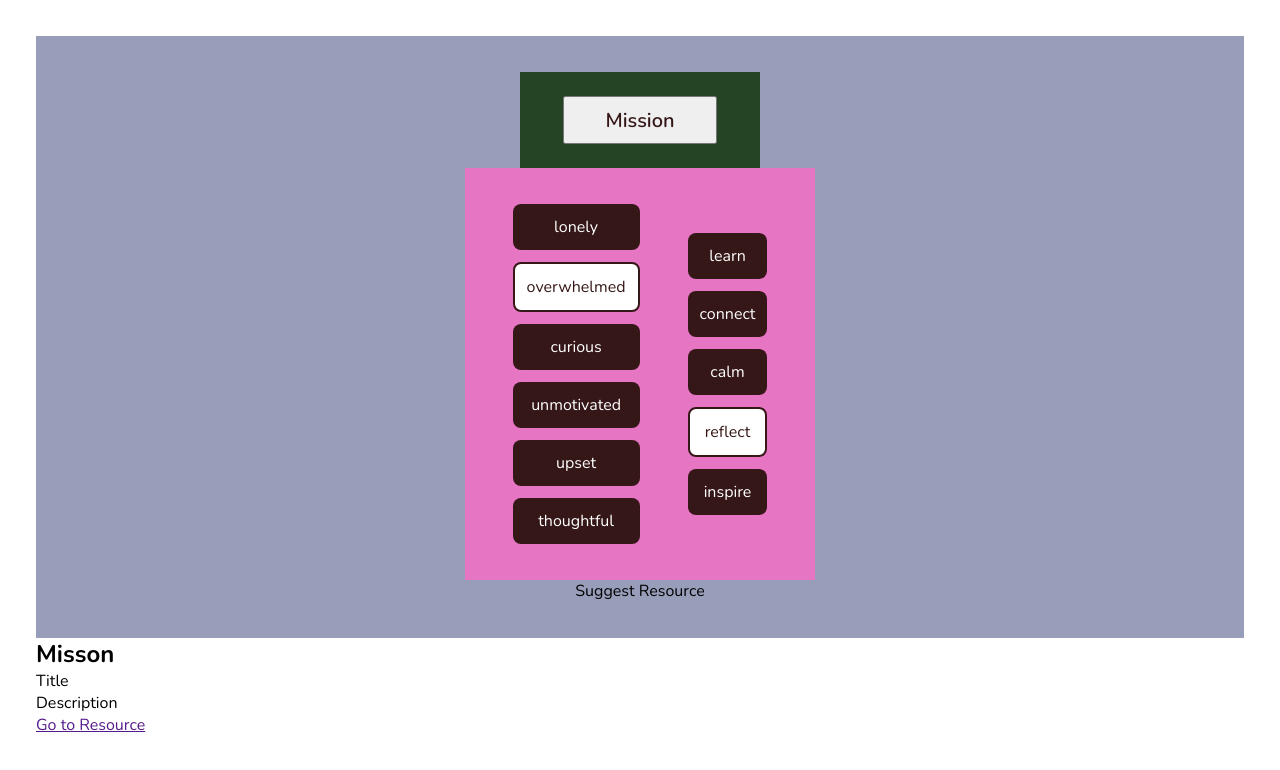
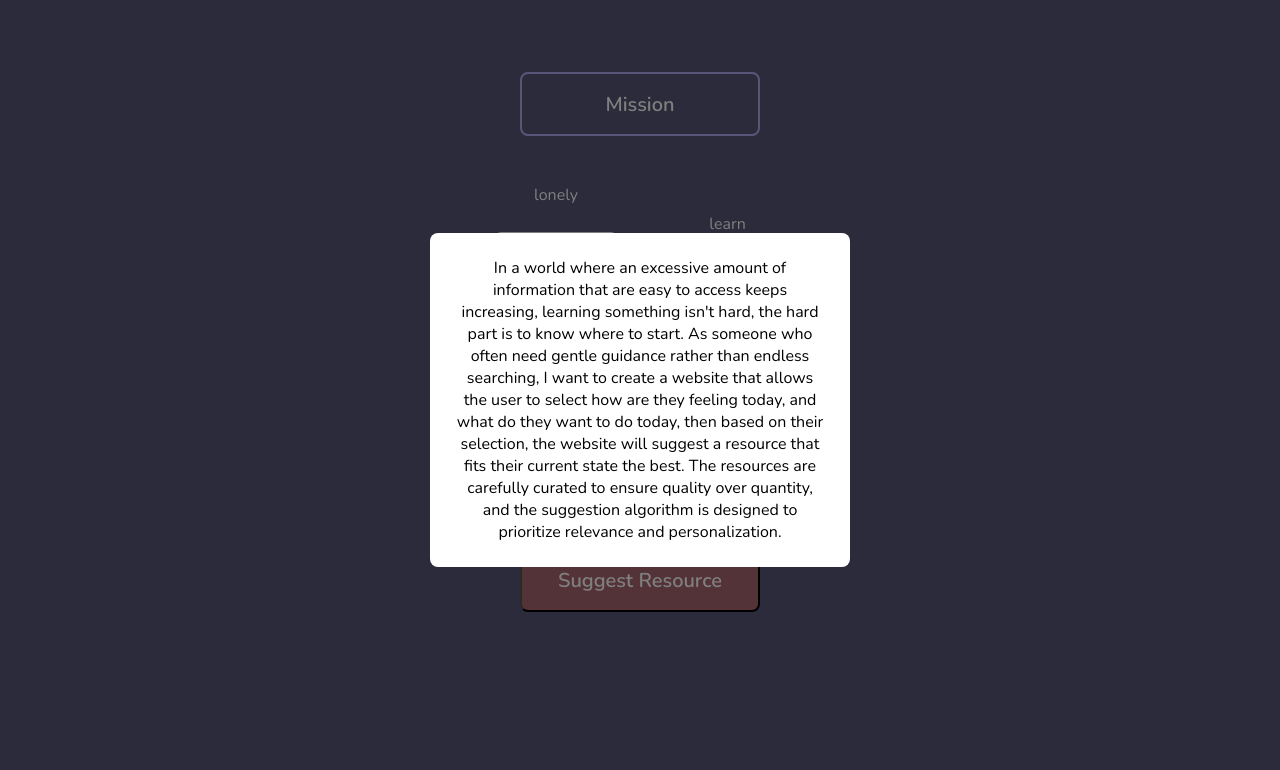
Before and after one commit to MarcoPhanVu/content_suggesting, a plain HTML site: page index.html in a window 1280 px wide. Both pictures are taken after a click on the button "Mission". Drawn offline with nearby package versions, Linux system fonts and the light colour scheme.

Commit message:
add modal and update suggesting logic

```diff
--- a/index.html
+++ b/index.html
@@ -11,9 +11,7 @@
     </head>
     <body>
         <div class="main-container">
-            <div class="panel">
-                <button class="mission">Mission</button>
-            </div>
+            <button class="mission" onclick="toggleMission()">Mission</button>
             <div class="panel-container">
                 <div class="options-container">
                     <div class="feeling-option option" data-value="lonely">
@@ -39,44 +37,45 @@
                     </div>
                 </div>
                 <div class="options-container">
-                    <div class="activity-option option" data-value="learn">
+                    <div class="intention-option option" data-value="learn">
                         learn
                     </div>
-                    <div class="activity-option option" data-value="connect">
+                    <div class="intention-option option" data-value="connect">
                         connect
                     </div>
-                    <div class="activity-option option" data-value="calm">
+                    <div class="intention-option option" data-value="calm">
                         calm
                     </div>
                     <div
-                        class="activity-option option active"
+                        class="intention-option option active"
                         data-value="reflect"
                     >
                         reflect
                     </div>
-                    <div class="activity-option option" data-value="inspire">
+                    <div class="intention-option option" data-value="inspire">
                         inspire
                     </div>
                 </div>
             </div>
-            <div class="suggest-btn" onclick="getSelectedOption()">
+            <button class="suggest-btn" onclick="updateRecommendation()">
                 Suggest Resource
-            </div>
+            </button>
         </div>
 
-        <div class="pop-up">
-            <h2>Misson</h2>
-            <p class="mission-description"></p>
-        </div>
-
-        <div class="pop-up">
-            <div class="thumbnail-container">
-                <picture src="" class="thumbnail"></picture>
-            </div>
-            <div class="info">
-                <div class="title">Title</div>
-                <div class="description">Description</div>
-                <a class="link" href="" target="_blank">Go to Resource</a>
+        <div class="modal hidden">
+            <div class="modal-content">
+                <button class="close-btn">X</button>
+                <div class="thumbnail-container">
+                    <img src="" class="thumbnail" alt="Thumbnail" />
+                </div>
+                <div class="info">
+                    <div class="title">Title</div>
+                    <div class="description">
+                        Lorem ipsum dolor sit amet consectetur adipisicing elit.
+                        Molestias illo beatae ad ipsa ipsum!.
+                    </div>
+                    <a href="" target="_blank" class="link">Go to Resource</a>
+                </div>
             </div>
         </div>
         <!-- JS Script(s) -->
--- a/scripts/script.js
+++ b/scripts/script.js
@@ -1,10 +1,37 @@
-const allSmallContainer = document.querySelectorAll(".sub-container");
-const allDataResult = document.querySelectorAll(".result");
+const modal = document.querySelector(".modal");
+const closeBtn = document.querySelector(".close-btn");
+
+var missionDesc =
+    "In a world where an excessive amount of information that are easy to access keeps increasing, learning something isn't hard, the hard part is to know where to start. As someone who often need gentle guidance rather than endless searching, I want to create a website that allows the user to select how are they feeling today, and what do they want to do today, then based on their selection, the website will suggest a resource that fits their current state the best. The resources are carefully curated to ensure quality over quantity, and the suggestion algorithm is designed to prioritize relevance and personalization.";
+
+closeBtn.addEventListener("click", () => {
+    modal.classList.add("hidden");
+    document.querySelector(".thumbnail-container").style.display = "block";
+    document.querySelector(".link").style.display = "inline-block";
+});
+
+modal.addEventListener("click", (e) => {
+    // Click outside to close
+    if (e.target === modal) {
+        modal.classList.add("hidden");
+    }
+
+    document.querySelector(".thumbnail-container").style.display = "block";
+    document.querySelector(".link").style.display = "inline-block";
+});
+
+function toggleMission() {
+    console.log("Mission button clicked");
+    document.querySelector(".title").textContent = "Mission";
+    document.querySelector(".modal-content").innerText = missionDesc;
+    modal.classList.remove("hidden");
+    // document.querySelector(".thumbnail-container").style.backgroundColor ="#eca513";
+    // document.querySelector(".link").style.display = "none";
+}
 
 // Sources:
-
 const feelingOptions = document.querySelectorAll(".feeling-option");
-const activityOptions = document.querySelectorAll(".activity-option");
+const intentionOptions = document.querySelectorAll(".intention-option");
 
 const resources = [
     {
@@ -156,15 +183,60 @@ function singleSelect(options) {
         option.addEventListener("click", () => {
             options.forEach((opt) => opt.classList.remove("active"));
             option.classList.add("active"); // should not use toggle to prevent deselect
-
+            console.log("Option selected:", option.dataset.value);
             // updateSelection();
         });
     });
 }
 
-function updateSelection() {
+function buildWeightedPool(feeling, intention) {
+    const pool = [];
+
+    for (let i = 0; i < resources.length; i++) {
+        const resource = resources[i];
+        const score = scoreResource(resource, feeling, intention);
+        if (score > 0) {
+            for (let j = 0; j < score; j++) {
+                pool.push(resource);
+            }
+        }
+    }
+
+    return pool;
 }
 
-function getSelectedOption() {
+function pickRandomResource(pool) {
+    if (pool.length === 0) return null;
 
+    const index = Math.floor(Math.random() * pool.length);
+    return pool[index];
 }
+
+function updateRecommendation() {
+    const feeling = getSelectedFeeling();
+    const intention = getSelectedIntention();
+
+    console.log("Selected Feeling:", feeling);
+    console.log("Selected Ieeling:", intention);
+    if (!feeling || !intention) return;
+
+    const pool = buildWeightedPool(feeling, intention);
+    const resource = pickRandomResource(pool);
+
+    if (!resource) return;
+    document.querySelector(".title").textContent = resource.title;
+    document.querySelector(".description").textContent =
+        `Format: ${resource.format} | Tone: ${resource.emotions.join(", ")}`;
+
+    modal.classList.remove("hidden");
+}
+
+function getSelectedFeeling() {
+    const activeFeeling = document.querySelector(".feeling-option.active");
+    return activeFeeling ? activeFeeling.dataset.value : null;
+}
+
+function getSelectedIntention() {
+    const activeIntention = document.querySelector(".intention-option.active");
+    return activeIntention ? activeIntention.dataset.value : null;
+}
--- a/styles/style.css
+++ b/styles/style.css
@@ -13,19 +13,24 @@ html {
 }
 
 :root {
-    --main-color: #361717;
-    --secondary-color: #1e9109;
-    --support-color: #2f3acc;
+    --main-color: #565676;
+    --secondary-color: #aeadf0;
+    --support-color: #a76571;
     --white-color: #ffffff;
     --blacc-color: #000000;
 }
 
 body {
     padding: 36px;
+    background-color: var(--main-color);
+}
+
+.hidden {
+    display: none;
 }
 
 .main-container {
-    background-color: rgb(152, 158, 185);
+    /* background-color: var(--secondary-color); */
     padding: 36px;
     display: flex;
     flex-direction: column;
@@ -35,7 +40,7 @@ body {
 }
 
 .panel-container {
-    background-color: rgb(230, 118, 196);
+    /* background-color: rgb(230, 118, 196); */
     flex: 1;
     padding: 24px;
     display: flex;
@@ -45,7 +50,7 @@ body {
 }
 
 .panel {
-    background-color: rgb(37, 68, 37);
+    /* background-color: rgb(37, 68, 37); */
     padding: 24px;
     width: 240px;
     display: flex;
@@ -56,6 +61,7 @@ body {
 .options-container .option {
     background-color: var(--main-color);
     color: white;
+    min-width: 120px;
     padding: 12px;
     margin: 12px 24px;
     border-radius: 8px;
@@ -72,12 +78,21 @@ body {
 }
 
 .mission {
-    color: var(--main-color);
-    width: 80%;
-    height: 48px;
+    cursor: pointer;
+    border-radius: 8px;
+    background-color: var(--main-color);
+    border: solid var(--secondary-color) 2px;
+    color: white;
     font-size: 20px;
     text-align: center;
     font-weight: 600;
+    height: 64px;
+    width: 240px;
+    transition: 150ms ease-in-out;
+}
+
+.mission:hover {
+    background-color: var(--secondary-color);
 }
 
 .sub-container {
@@ -85,3 +100,71 @@ body {
     padding: 24px;
     color: #1e9109;
 }
+
+.suggest-btn {
+    cursor: pointer;
+    border-radius: 8px;
+    background-color: var(--support-color);
+    /* border: solid var(--support-color) 2px; */
+    color: white;
+    font-size: 20px;
+    justify-content: center;
+    text-align: center;
+    font-weight: 600;
+    height: 64px;
+    width: 240px;
+    transition: 150ms ease-in-out;
+}
+
+.suggest-btn:hover {
+    background-color: var(--support-color);
+}
+
+.modal {
+    position: fixed;
+    top: 0;
+    left: 0;
+    width: 100%;
+    height: 100%;
+    background-color: rgba(0, 0, 0, 0.5);
+    display: flex;
+    justify-content: center;
+    align-items: center;
+    z-index: 10;
+}
+
+.modal.hidden {
+    display: none;
+}
+
+.modal-content {
+    background-color: #fff;
+    padding: 24px;
+    border-radius: 8px;
+    width: 80%;
+    max-width: 420px;
+    text-align: center;
+    position: relative;
+    animation: fadeIn 200ms ease-in-out;
+}
+
+.close-btn {
+    position: absolute;
+    top: 12px;
+    right: 12px;
+    cursor: pointer;
+    font-size: 20px;
+    font-weight: bold;
+    color: var(--main-color);
+}
+
+@keyframes fadeIn {
+    from {
+        opacity: 0;
+        transform: scale(0.95);
+    }
+    to {
+        opacity: 1;
+        transform: scale(1);
+    }
+}
```
